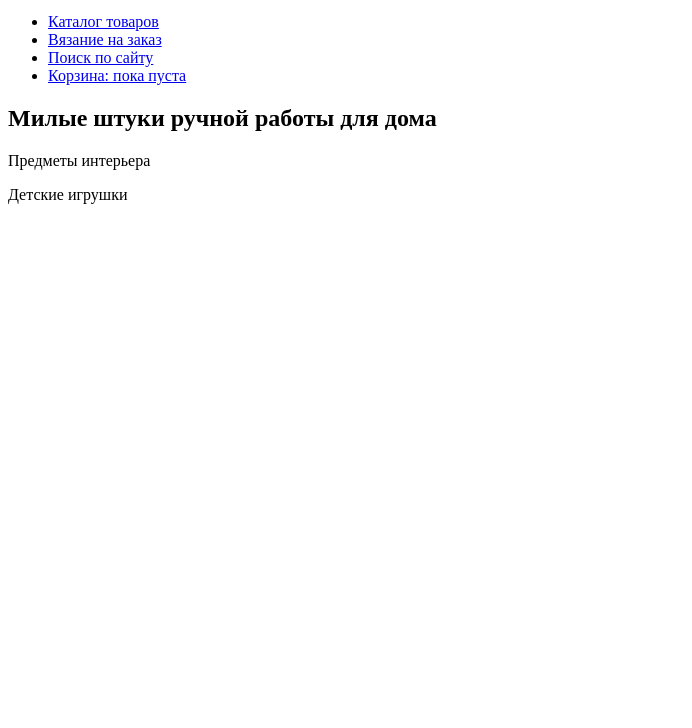
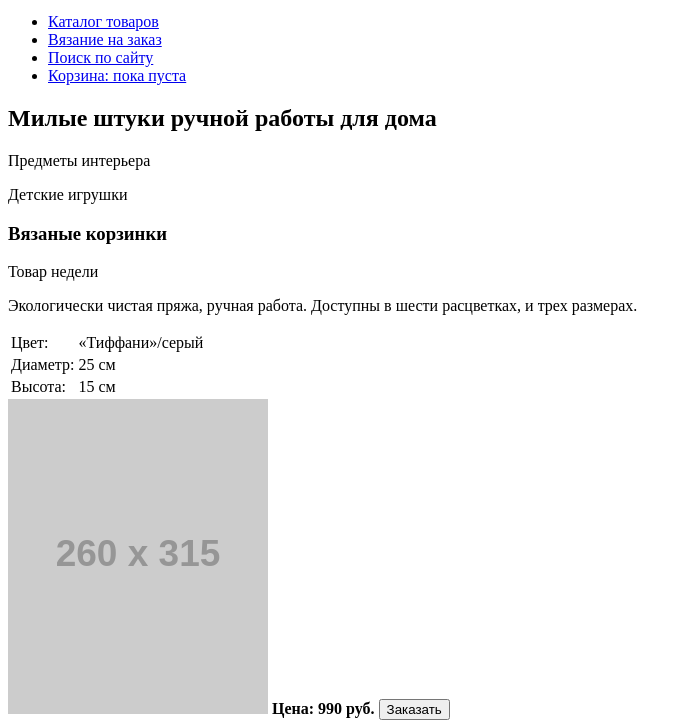
Before and after one commit to foremna/340827-mishka, a website: page source/index.html in a window 1280 px wide. Shown: the part 86-814 px from the top of the page, without its empty margins (0-692 px from the left). Drawn offline with Linux system fonts and the light colour scheme; placeholder pictures from the web are drawn by us.

Commit message:
Добавляет блок с товаром недели

```diff
--- a/source/index.html
+++ b/source/index.html
@@ -34,6 +34,7 @@
     <main class="page-main">
 
       <section class="offers">
+        <div class="offers__wrapper">
           <h2 class="offers__handmade">Милые штуки ручной работы для дома</h2>
           <div class="offers__productions production">
             <div class="production__interiors interior">
@@ -43,6 +44,30 @@
               <p class="toy__children">Детские игрушки</p>
             </div>
           </div>
+        </div>
+      </section>
+
+      <section class="populations">
+        <h3 class="populations__knitting">Вязаные корзинки</h3>
+        <span class="populations__goods-week">Товар недели</span>
+        <p class="populations__detail">Экологически чистая пряжа, ручная работа. Доступны в шести расцветках, и трех размерах.</p>
+        <table class="populations__parameters parameter">
+          <tr class="parameter__lines line">
+            <td class="line__descrip">Цвет:</td>
+            <td class="line__descrip">«Тиффани»/серый</td>
+          </tr>
+          <tr class="parameter__lines line">
+            <td class="line__descrip">Диаметр:</td>
+            <td class="line__descrip">25 см</td>
+          </tr>
+          <tr class="parameter__lines line">
+            <td class="line__descrip">Высота:</td>
+            <td class="line__descrip">15 см</td>
+          </tr>
+        </table>
+        <img src="http://placehold.it/260x315" alt="Вязаная корзинка" class="populations__item-knittin">
+        <b class="populations__price">Цена: 990 руб.</b>
+        <button class="populations__button-order" type="button">Заказать</button>
       </section>
 
     </main>
```
Lines whose indentation alone changed are shown as unchanged.
